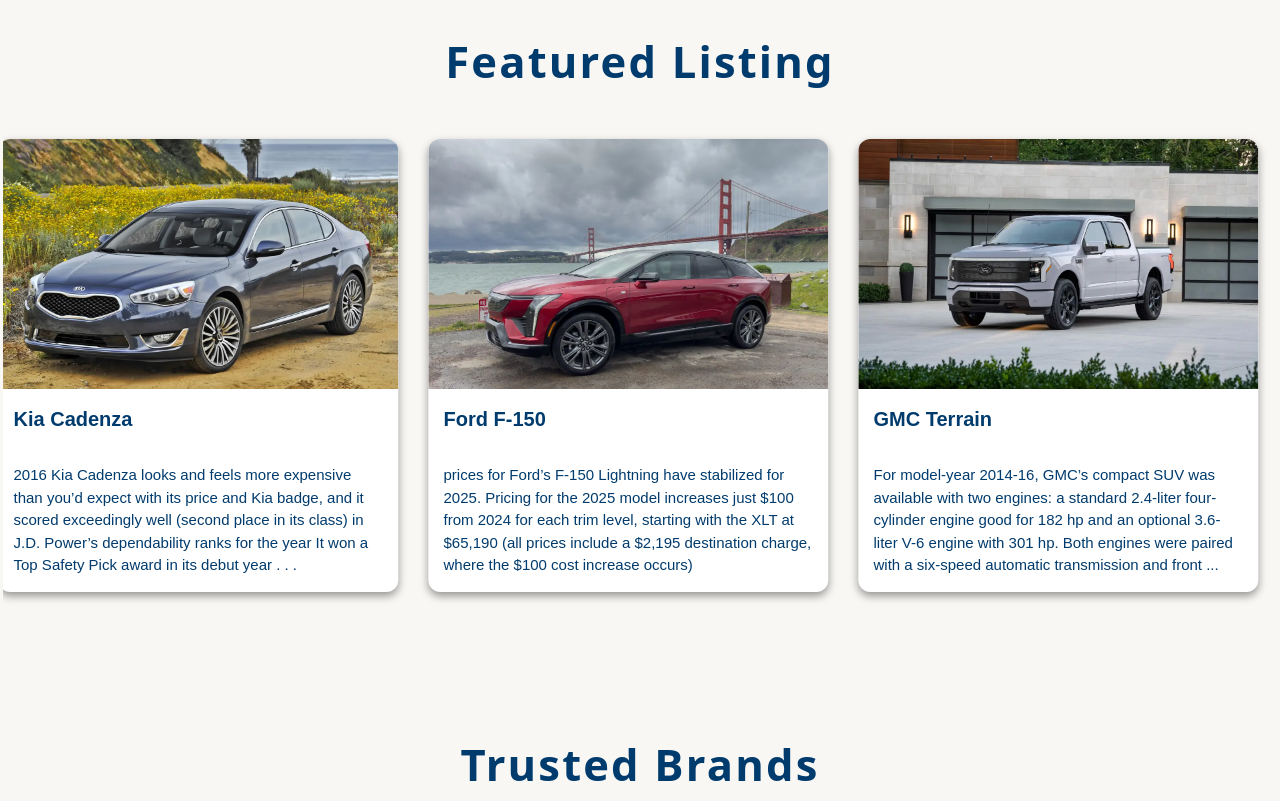
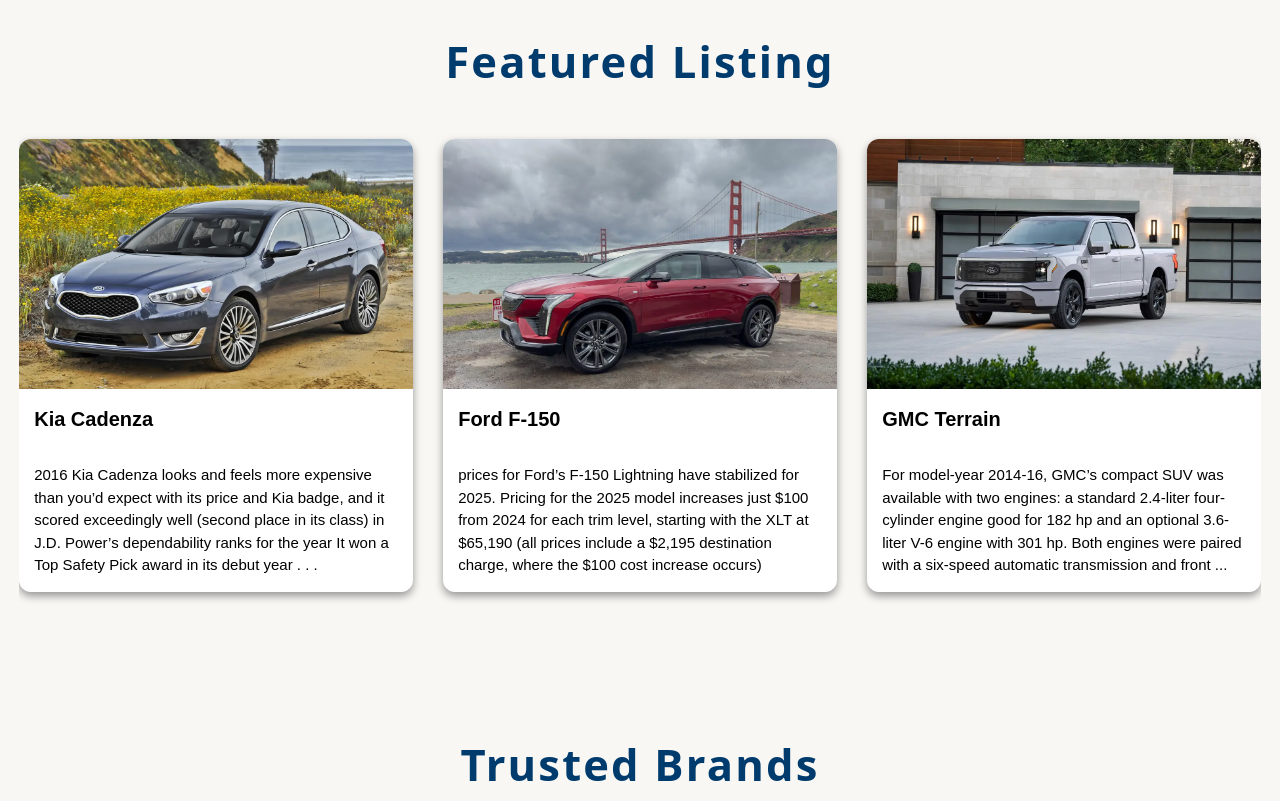
Before and after one commit to hamzahalfardy/Auto-Buy-1, a website with bundled scripts: page index.html in a window 1280 px wide. Shown: the part 1088-1889 px from the top of the page. Built offline with nearby package versions, Linux system fonts and the light colour scheme.

Commit message:
adjust the futured box

```diff
--- a/index.html
+++ b/index.html
@@ -3,6 +3,9 @@
 <head>
   <meta charset="UTF-8">
   <meta name="viewport" content="width=device-width, initial-scale=1.0">
+
+  <!-- For .ico -->
+<link rel="icon" href="favicon.png" type="image/x-icon">
   <link rel="stylesheet" href="https://cdnjs.cloudflare.com/ajax/libs/font-awesome/6.5.1/css/all.min.css">
   <link href="https://fonts.googleapis.com/css2?family=Montserrat:wght@400;700&display=swap" rel="stylesheet">
   <link href="./style/output.css" rel="stylesheet">
--- a/src/scripts/datas/cars.js
+++ b/src/scripts/datas/cars.js
@@ -92,7 +92,7 @@
   new Cars({
     image: 'image11.webp',
     model: '2026 Tesla',
-    infor: 'We owned a 2021 Tesla Model Y for 2.5 years as a long-term test car, reporting on efficiency, range, battery degradation, and what it was like living with the electric SUV and using it in our daily routines. The redesigned 2026 Model Y (nicknamed Model Y Juniper) is on sale now . . .',
+    infor: 'We owned a 2021 Tesla Model Y for 2.5 years as a long-term test car, reporting on efficiency, range, battery degradation, and what it was like living with the electric SUV and using it in our daily routines. The redesigned 2026 Model Y  . . .',
     order: 'Buy now',
 
   }),
--- a/src/style/input.css
+++ b/src/style/input.css
@@ -138,9 +138,10 @@
 /*      Futured Listing         */
 
 .car-image {
-  width: 400px;
+  width: 100%;
   height: 250px;
-  /* object-fit: cover; */
+  object-fit: cover;
+  display: block;
 }
 
 
@@ -193,10 +194,16 @@
   margin-top: 15px;
   font-weight: bolder;
   font-size: larger;
+  padding-left: 1rem;
+  padding-right: 1rem;
 }
 
 .container-one {
   width: 100%;
+  margin: 0 auto;
+  padding: 0 1rem; /* Optional: add small side spacing */
+  box-sizing: border-box;
+  overflow: hidden; /* Important: hides any overflow glitch */
 }
 
 .futured-swiper{
@@ -278,18 +285,14 @@
 
 
 .futured-slide {
-  color: #003b6d;
+  width: 100%;
   background: white;
-  max-width: 400px;
   border-radius: 12px;
   box-shadow: 0 4px 8px rgba(0, 0, 0, 0.4);
-  cursor: grab;
-  user-select: none;
   overflow: hidden;
   font-family: "Baumans", system-ui;
-  font-weight: 400;
-  font-style: normal;
   cursor: pointer;
+
 }
 
 .futured-slide img {
```
Also changed, not shown: favicon.png (added).
